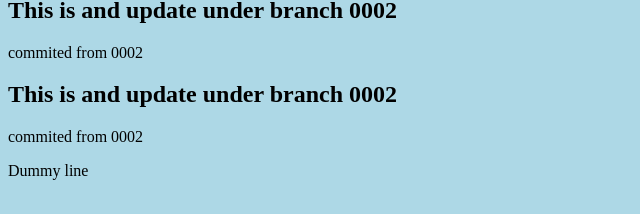
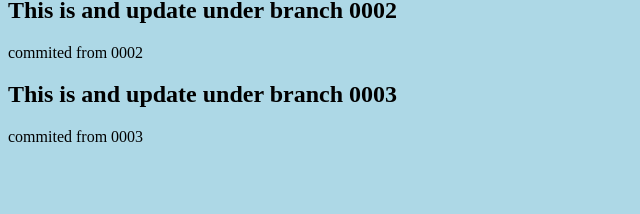
Before and after one commit to jamescaribe007/mimi, a plain HTML site: page index.html in a window 1280 px wide. Shown: the part 274-488 px from the top of the page, without its empty margins (0-640 px from the left). Drawn offline with Linux system fonts and the light colour scheme.

Commit message:
0003 - Clean commit

```diff
--- a/index.html
+++ b/index.html
@@ -18,9 +18,8 @@
 <h2>This is and update under branch 0002</h2>
 <p>commited from 0002</p>
 
-<h2>This is and update under branch 0002</h2>
-<p>commited from 0002</p>
-<p>Dummy line</p>
+<h2>This is and update under branch 0003</h2>
+<p>commited from 0003</p>
 
 </body>
 </html>
```
